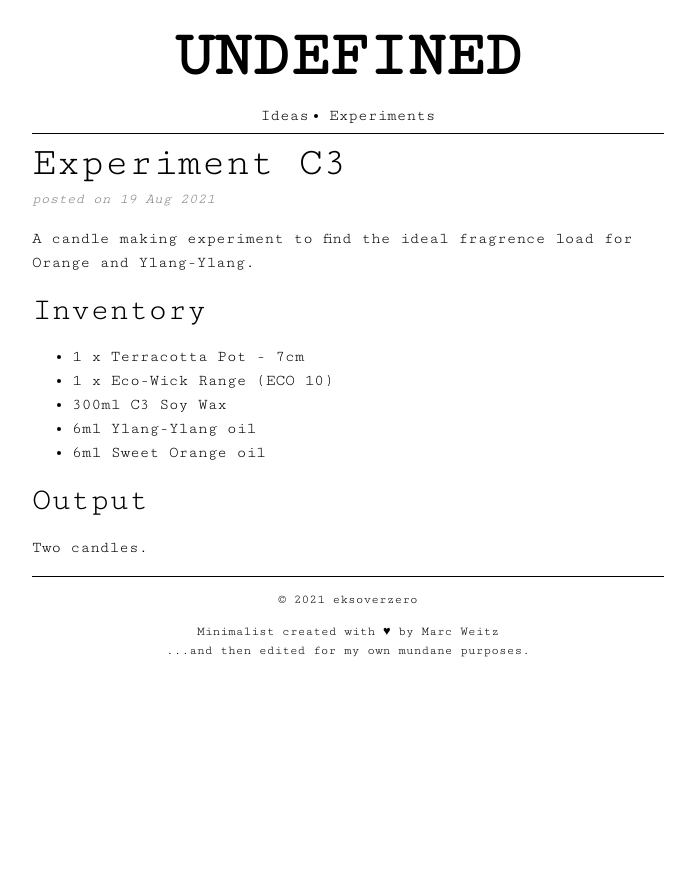
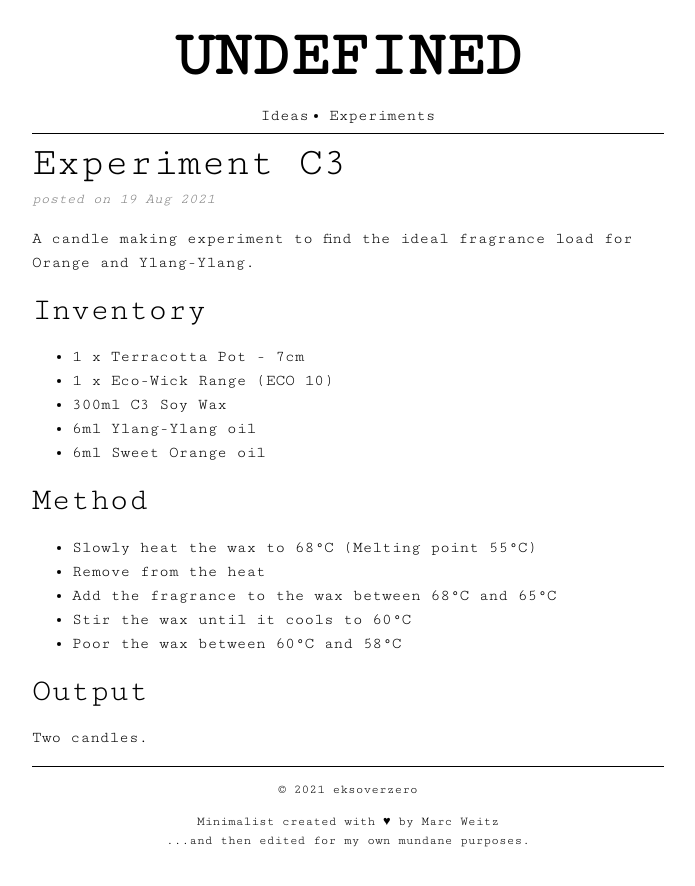
Before and after one commit to eksoverzero/undefined, a Jekyll site: the page built from _posts/2021-08-19-experiment-c3.md, in a window 1280 px wide. Shown: the top 886 px of the page, without its empty margins (292-987 px from the left). Built offline with Jekyll 4.4.1, drawn with Linux system fonts in a browser that asks for light colours.

Commit message:
Add a method to the experiment

```diff
--- a/_posts/2021-08-19-experiment-c3.md
+++ b/_posts/2021-08-19-experiment-c3.md
@@ -4,7 +4,7 @@ layout: post
 category: experiments
 ---
 
-A candle making experiment to find the ideal fragrence load for Orange and Ylang-Ylang.
+A candle making experiment to find the ideal fragrance load for Orange and Ylang-Ylang.
 
 ## Inventory
 
@@ -14,6 +14,14 @@ A candle making experiment to find the ideal fragrence load for Orange and Ylang
 * 6ml Ylang-Ylang oil
 * 6ml Sweet Orange oil
 
+## Method
+
+* Slowly heat the wax to 68&deg;C (Melting point 55&deg;C)
+* Remove from the heat
+* Add the fragrance to the wax between 68&deg;C and 65&deg;C
+* Stir the wax until it cools to 60&deg;C
+* Poor the wax between 60&deg;C and 58&deg;C
+
 ## Output
 
 Two candles.
```
